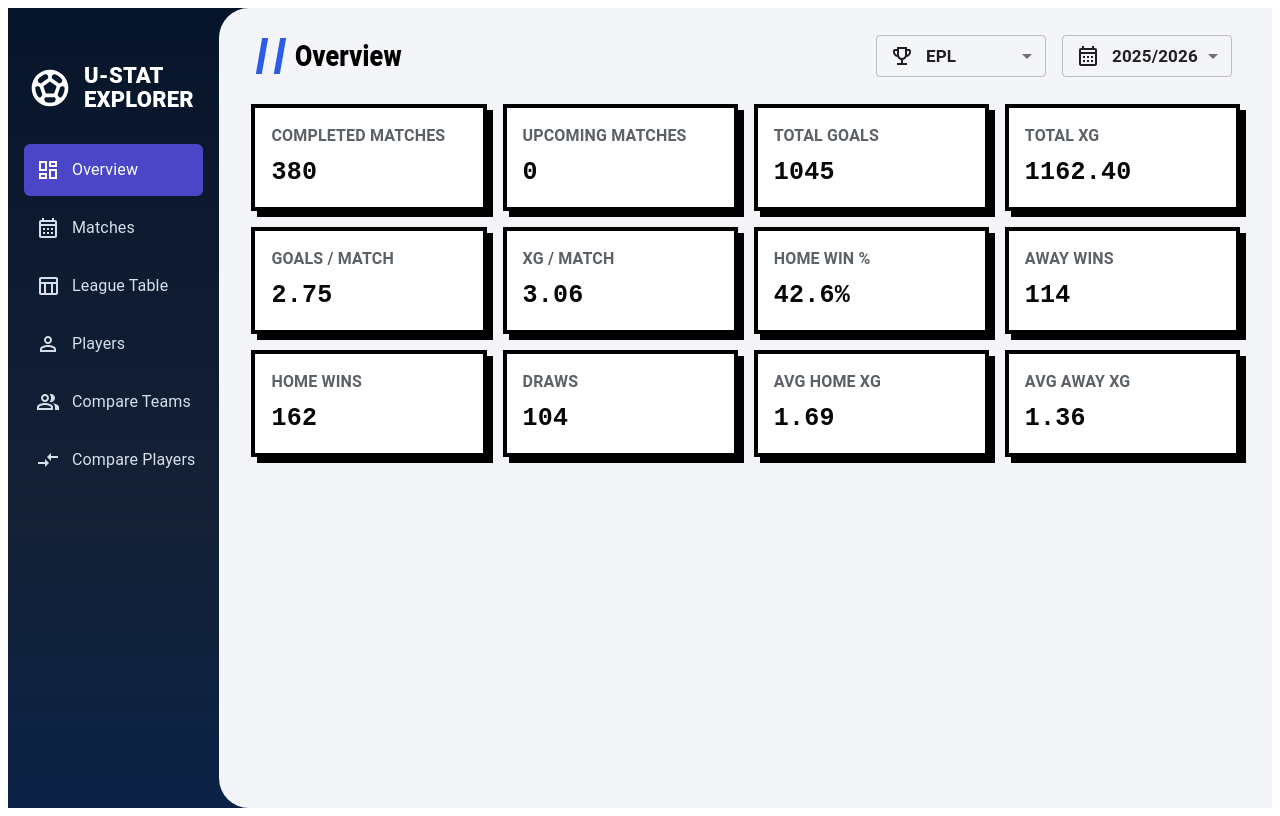
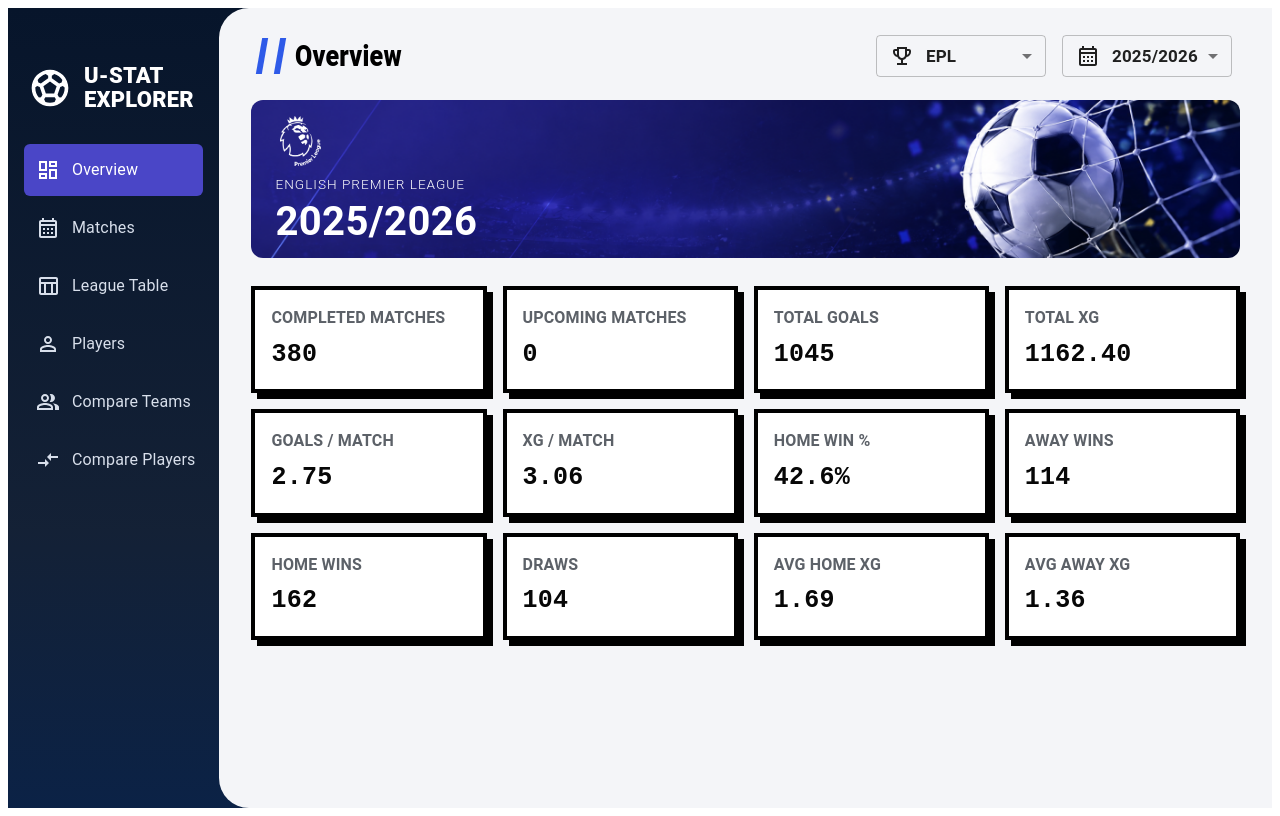
Before and after one commit to letridung07/USTAT-Explorer-Frontend, a React (Vite) app: page / in a window 1280 px wide. Built offline with nearby package versions, Linux system fonts and the light colour scheme.

Commit message:
Display banner in overview page

```diff
--- a/src/App.jsx
+++ b/src/App.jsx
@@ -5,11 +5,15 @@
 import NavBar from "./component/NavBar.jsx";
 import OverviewStats from "./pages/Overview_page.jsx";
 import SideBar from "./component/SideBar.jsx";
+import LeagueBanner from "./component/LeagueBanner.jsx";
+
+import epl_icon from "./assets/epl_icon.png";
+import overview_banner_background from "./assets/overview_banner_background.png";
 
 const appContainerSx = {
     display: "flex", // line up
     minHeight: "100vh", // Make the page fill the whole screen
-        // gradient background for the whole page
+    // gradient background for the whole page
     backgroundImage: `
         linear-gradient(
             to bottom,
@@ -30,6 +34,13 @@
     flexGrow: 1, // To make the main content not floating when stretching
 };
 
+const bannerDetails = {
+    league_name: "ENGLISH PREMIER LEAGUE",
+    season: "2025/2026",
+    leagueLogo: epl_icon,
+    backgroundImage: overview_banner_background,
+}
+
 function App() {
     return (
         <Box sx={appContainerSx}>
@@ -37,6 +48,13 @@
 
             <Box component="main" sx={mainContentSx}>
                 <NavBar />
+
+                <LeagueBanner
+                    leagueName={bannerDetails.league_name}
+                    season={bannerDetails.season}
+                    leagueLogo={bannerDetails.leagueLogo}
+                    backgroundImage={bannerDetails.backgroundImage}
+                />
 
                 <Routes>
                     {/* Only showing Overview page for now */}
--- /dev/null
+++ b/src/component/LeagueBanner.jsx
@@ -0,0 +1,89 @@
+import Box from "@mui/material/Box";
+import Typography from "@mui/material/Typography";
+
+// This must be a function because backgroundImage can change.
+const bannerSx = (backgroundImage) => ({
+    // width: "100%",
+    minHeight: 140,
+    boxSizing: "border-box",
+    borderRadius: 3,
+    overflow: "hidden",
+
+
+    backgroundImage: `url(${backgroundImage})`,
+    backgroundSize: "cover",
+    backgroundPosition: "center",
+    backgroundRepeat: "no-repeat",
+
+    display: "flex",
+    alignItems: "center",
+
+    paddingX: 3,
+    paddingY: 2,
+
+    marginY: 1.5,
+    marginX: 2,
+
+});
+
+// Controls the layout of the logo and text.
+const bannerContentSx = {
+    display: "flex",
+    flexDirection: "column",
+    alignItems: "flex-start",
+    gap: 0.5,
+};
+
+// Controls the size and position of the league logo.
+const leagueLogoSx = {
+    width: 50,
+    height: 50,
+    objectFit: "contain",
+    marginBottom: 0.5,
+};
+
+// Styles the league name.
+const leagueNameSx = {
+    color: "white",
+    fontSize: "0.85rem",
+    fontWeight: 300,
+    textTransform: "uppercase",
+    letterSpacing: 1,
+    marginBottom: 0.5,
+};
+
+// Styles the season text.
+const seasonSx = {
+    color: "white",
+    fontSize: "2.5rem",
+    fontWeight: 600,
+    lineHeight: 1,
+};
+
+export default function LeagueBanner({
+    leagueName,
+    season,
+    leagueLogo,
+    backgroundImage,
+}) {
+    return (
+        <Box sx={bannerSx(backgroundImage)}>
+            <Box sx={bannerContentSx}>
+                <Box
+                    component="img"
+                    src={leagueLogo}
+                    alt={`${leagueName} logo`}
+                    sx={leagueLogoSx}
+                />
+
+                <Typography sx={leagueNameSx}>
+                    {leagueName}
+                </Typography>
+
+                <Typography sx={seasonSx}>
+                    {season}
+                </Typography>
+            </Box>
+        </Box>
+    );
+}
```
Also changed, not shown: src/assets/epl_icon.png (added), src/assets/overview_banner_background.png (added).
